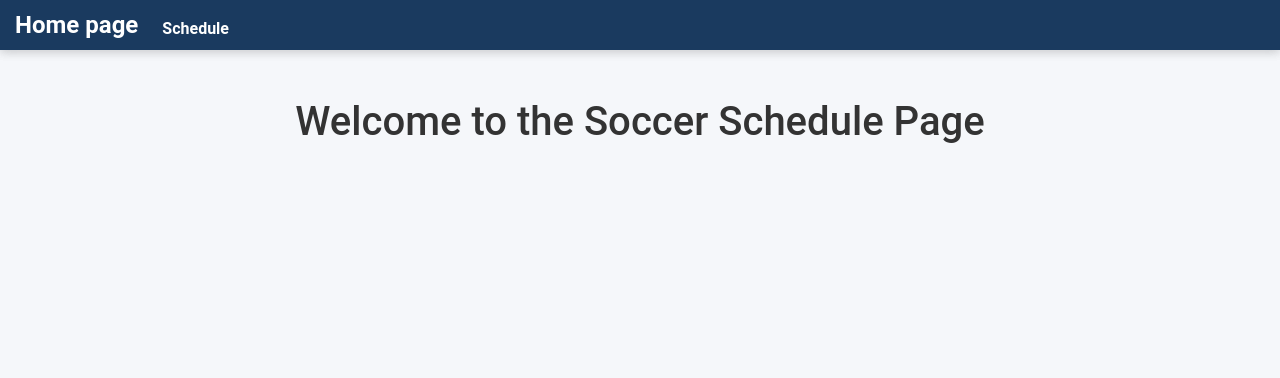
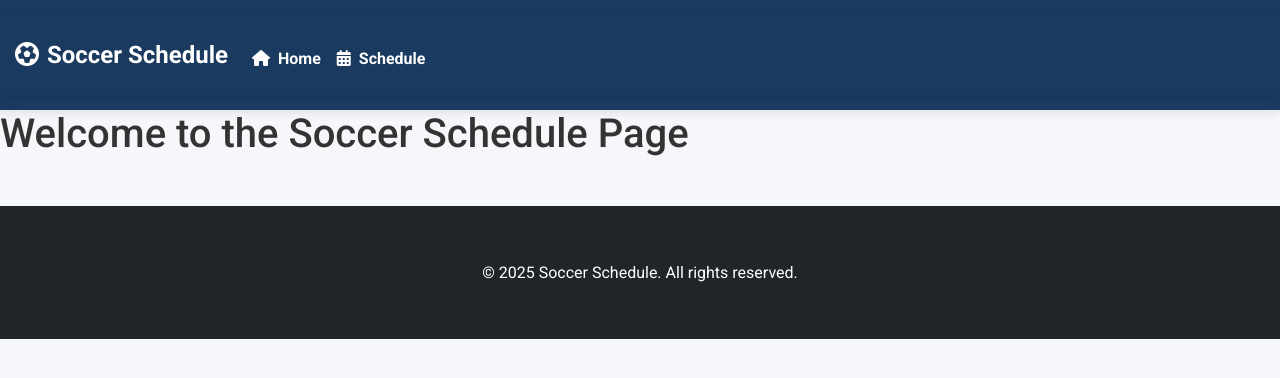
Before and after one commit to AntoniDimes/example, a Flask app: page / in a window 1280 px wide. Shown: the top 378 px of the page. Run offline with Flask 3, Linux system fonts and the light colour scheme.

Commit message:
Update layout.html

```diff
--- a/templates/layout.html
+++ b/templates/layout.html
@@ -1,30 +1,38 @@
 <!DOCTYPE html>
-
 <html lang="en">
     <head>
+        <meta charset="UTF-8">
         <meta name="viewport" content="initial-scale=1, width=device-width">
         <link href="https://cdn.jsdelivr.net/npm/bootstrap@5.2.3/dist/css/bootstrap.min.css" rel="stylesheet" integrity="sha384-rbsA2VBKQhggwzxH7pPCaAqO46MgnOM80zW1RWuH61DGLwZJEdK2Kadq2F9CUG65" crossorigin="anonymous">
         <script src="https://cdn.jsdelivr.net/npm/bootstrap@5.2.3/dist/js/bootstrap.bundle.min.js" integrity="sha384-kenU1KFdBIe4zVF0s0G1M5b4hcpxyD9F7jL+jjXkk+Q2h455rYXK/7HAuoJl+0I4" crossorigin="anonymous"></script>
         <script src="https://code.jquery.com/jquery-3.5.1.slim.min.js" integrity="sha384-DfXdz2htPH0lsSSs5nCTpuj/zy4C+OGpamoFVy38MVBnE+IbbVYUew+OrCXaRkfj" crossorigin="anonymous"></script>
+        <link rel="stylesheet" href="https://cdnjs.cloudflare.com/ajax/libs/font-awesome/6.4.0/css/all.min.css">
+        <link href="https://fonts.googleapis.com/css2?family=Roboto:wght@300;400;500;700&display=swap" rel="stylesheet">
         <link href="/static/styles.css" rel="stylesheet">
-        <title>{% block title %}{% endblock %}</title>
+        <title>Soccer Schedule - {% block title %}{% endblock %}</title>
     </head>
     <body>
-        <nav class="navbar navbar-expand-md navbar-light" style="background-color: #6CABDD; border: none; margin: 0; padding: 0;">
-            <div class="container-fluid" style="background-color: #6CABDD; border: none; margin: 0; padding: 0;">
-                <a class="navbar-brand" href="/"><span style="color: white;">Home page</span></a>
+        <nav class="navbar navbar-expand-md navbar-dark">
+            <div class="container-fluid">
+                <a class="navbar-brand" href="/">
+                    <i class="fas fa-futbol me-2"></i>Soccer Schedule
+                </a>
                 <button aria-controls="navbar" aria-expanded="false" aria-label="Toggle navigation" class="navbar-toggler" data-bs-target="#navbar" data-bs-toggle="collapse" type="button">
                     <span class="navbar-toggler-icon"></span>
                 </button>
                 <div class="collapse navbar-collapse" id="navbar">
                     <ul class="navbar-nav me-auto mt-2">
                         <li class="nav-item">
-                            <a class="nav-link" href="/schedule" style="color: white;">Schedule</a>
+                            <a class="nav-link" href="/"><i class="fas fa-home me-1"></i> Home</a>
+                        </li>
+                        <li class="nav-item">
+                            <a class="nav-link" href="/schedule"><i class="fas fa-calendar-alt me-1"></i> Schedule</a>
                         </li>
                     </ul>
                 </div>
             </div>
         </nav>
+
         {% if get_flashed_messages() %}
             <header>
                 <div class="alert alert-primary mb-0 text-center" role="alert">
@@ -33,8 +41,14 @@
             </header>
         {% endif %}
 
-        <main class="container py-5 text-center">
+        <main>
             {% block body %}{% endblock %}
         </main>
+
+        <footer class="bg-dark text-white text-center py-4 mt-5">
+            <div class="container">
+                <p class="mb-0">&copy; 2025 Soccer Schedule. All rights reserved.</p>
+            </div>
+        </footer>
     </body>
 </html>
```
